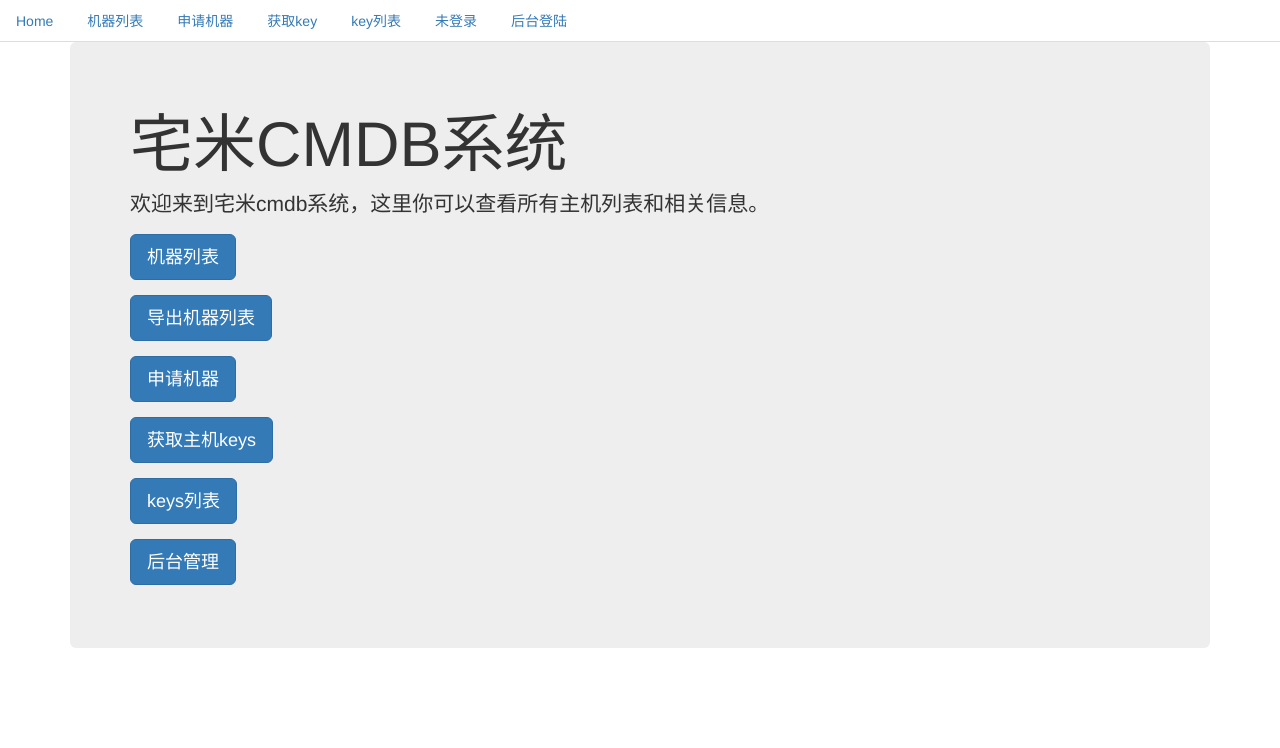
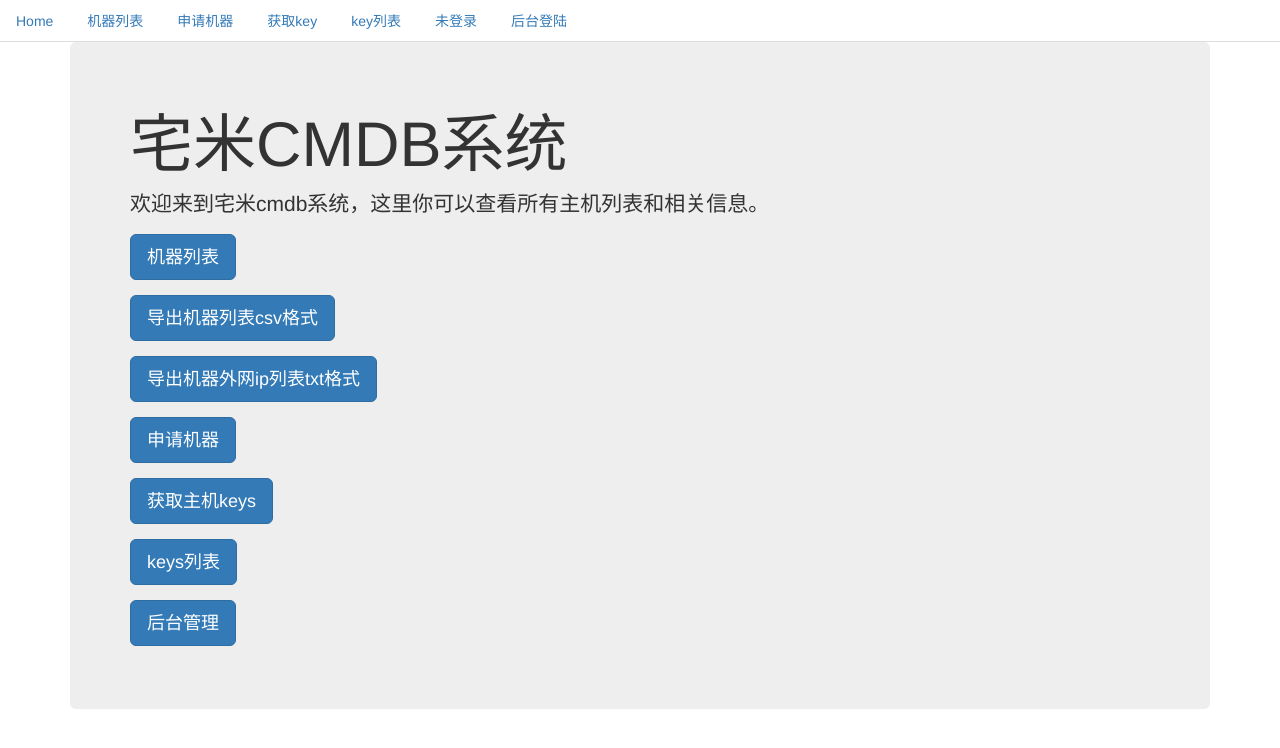
Before and after one commit to gqdw/zm_cmdb, a Django app: page / in a window 1280 px wide. Shown: the top 748 px of the page. Run offline with Django 3.2, Linux system fonts and the light colour scheme; parts of the project's set-up code (start-up, migrations or seed data) failed here and were passed over; some libraries are stand-ins or nearby versions.

Commit message:
add output_data_txt button

```diff
--- a/zm_cmdb/main/templates/index.html
+++ b/zm_cmdb/main/templates/index.html
@@ -13,7 +13,8 @@
   <h1>宅米CMDB系统</h1>
   <p>欢迎来到宅米cmdb系统，这里你可以查看所有主机列表和相关信息。</p>
   <p><a class="btn btn-primary btn-lg" href="/main/list" role="button">机器列表</a></p>
-  <p><a class="btn btn-primary btn-lg" href="/main/out" role="button">导出机器列表</a></p>
+  <p><a class="btn btn-primary btn-lg" href="/main/out" role="button">导出机器列表csv格式</a></p>
+  <p><a class="btn btn-primary btn-lg" href="/main/output_data_txt" role="button">导出机器外网ip列表txt格式</a></p>
   <p><a class="btn btn-primary btn-lg" href="/main/apply" role="button">申请机器</a></p>
   <p><a class="btn btn-primary btn-lg" href="/main/getkeys" role="button">获取主机keys</a></p>
   <p><a class="btn btn-primary btn-lg" href="/main/keylist" role="button">keys列表</a></p>
```
